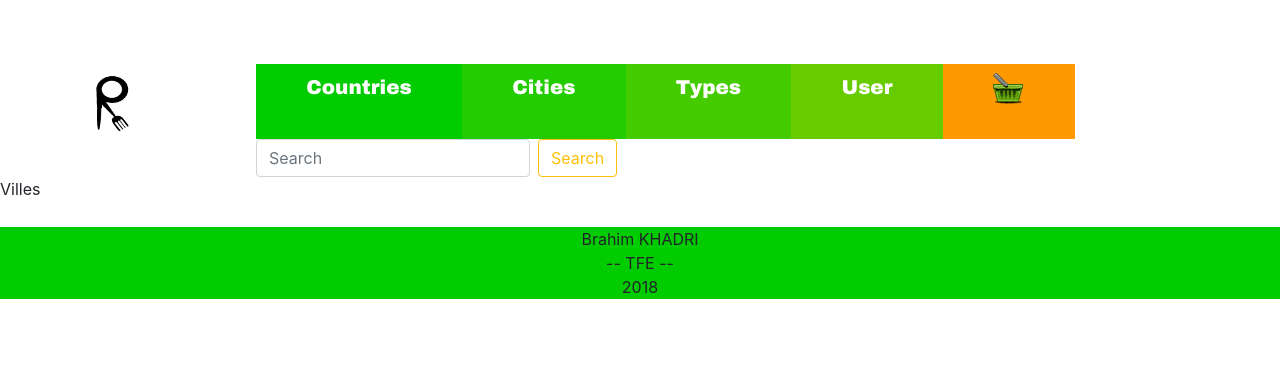
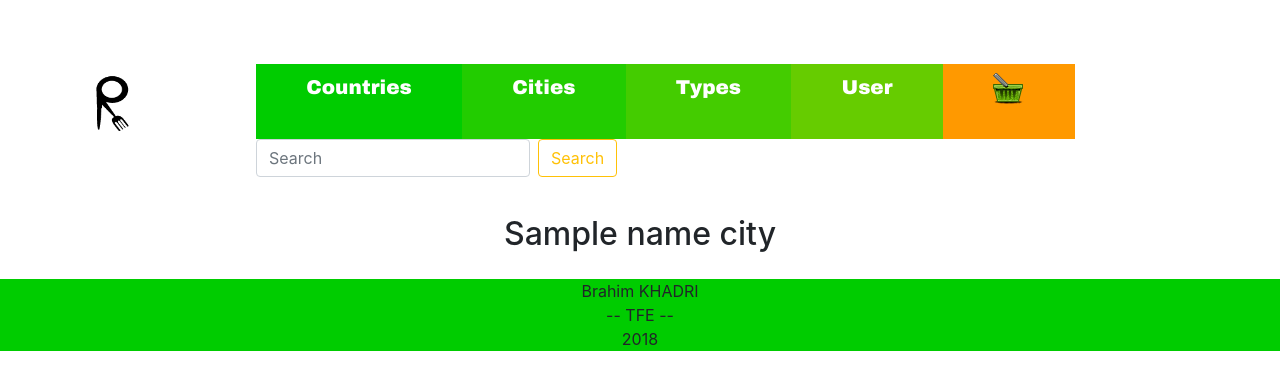
Before and after one commit to bramsobrahms/restonline, a Symfony app: template templates/cities/index.html.twig in a window 1280 px wide. Shown: the top 390 px of the page. Run offline with Twig, Linux system fonts and the light colour scheme; the template is opened without the code that fills it: most values are stand-ins (such as "Sample title", 1, 10 or a date in 2020); data that the repository does not hold is empty; some libraries are stand-ins or nearby versions.

Commit message:
CityController made

```diff
--- a/public/dist/css/styles.css
+++ b/public/dist/css/styles.css
@@ -148,6 +148,7 @@ a:link, a:visited{
 	width: 200px;
 	margin-left:10%;
 }
+
 /*
  This is for the template
  countries/index.html.twig
@@ -162,3 +163,13 @@ a:link, a:visited{
 	margin-top:3%;
 	margin-left: 45%;
 }
+
+/*
+ This is for the template
+ cities/index.html.twig
+*/
+#cityTitle
+{
+	margin-top:3%;
+	text-align: center;
+}
--- a/templates/cities/index.html.twig
+++ b/templates/cities/index.html.twig
@@ -3,5 +3,48 @@
 {% block title %} {{controller_cities}} {% endblock %}
 
 {% block body %}
-	<p>Villes</p>
+
+	<h2 id='cityTitle'>{{nameCity}}</h2>
+	{% for city in city %}
+
+		{% if city.city == nameCity  %}
+
+		<div class="card-deck" id="cardResto" style="display:inline-block; width:350px;">
+			<div class="card" >
+
+				<img class="card-img-top" src="pictures/{{city.picture}}.jpg" alt="image du restaurant" id="imgResto" />
+
+				<div class="card-body">
+					<h5 class="card-title">{{city.name}}</h5>
+					<p class="card-text">
+						{{city.street}} <br />{{city.zip_code}} {{city.city}}
+						<hr />
+						Lundi : 10:00 - 15:00  18:00 - 00:00<br />
+						Mardi : 10:00 - 15:00  18:00 - 00:00<br />
+						Mercredi : 10:00 - 15:00  18:00 - 00:00<br />
+						Jeudi: 10:00 - 15:00  18:00 - 00:00<br />
+						Vendredi: 10:00 - 15:00  18:00 - 00:00<br />
+						Samedi: 10:00 - 15:00  18:00 - 00:00<br />
+						Dimanche: 10:00 - 15:00  18:00 - 00:00<br />
+						<hr />
+						{{city.phone}}
+						<hr />
+						{{city.email}}<br />
+						<a href="{{city.website}}" target="_blank" id="linkSite"> Official website </a>
+					</p>
+				</div>
+
+				<div class="card-footer">
+					<small class="text-muted">
+						<a id="btnHref" href="{{ path('restaurant_id', {'id': city.id}) }}">Menu</a>
+					</small>
+				</div>
+
+			</div>
+		</div>
+
+		{% endif %}
+
+	{% endfor %}
+
 {% endblock %}
```
Also changed, not shown: src/Controller/CitiesController.php (+11 -0 lines), src/Repository/RestaurantsRepository.php (+11 -25 lines).
